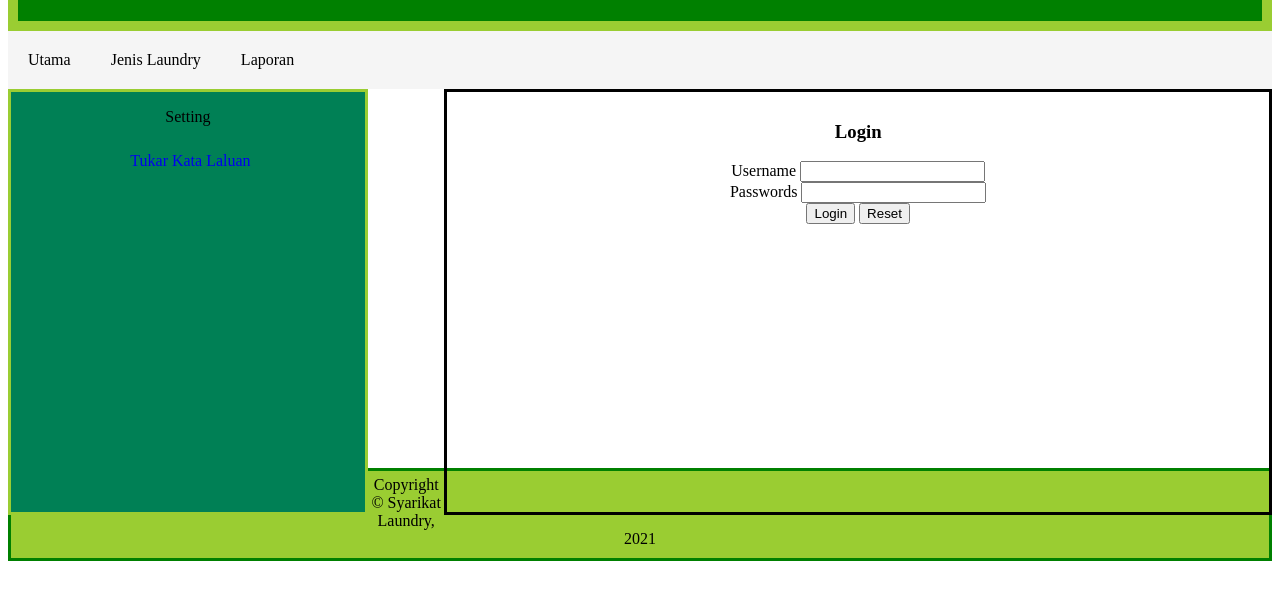
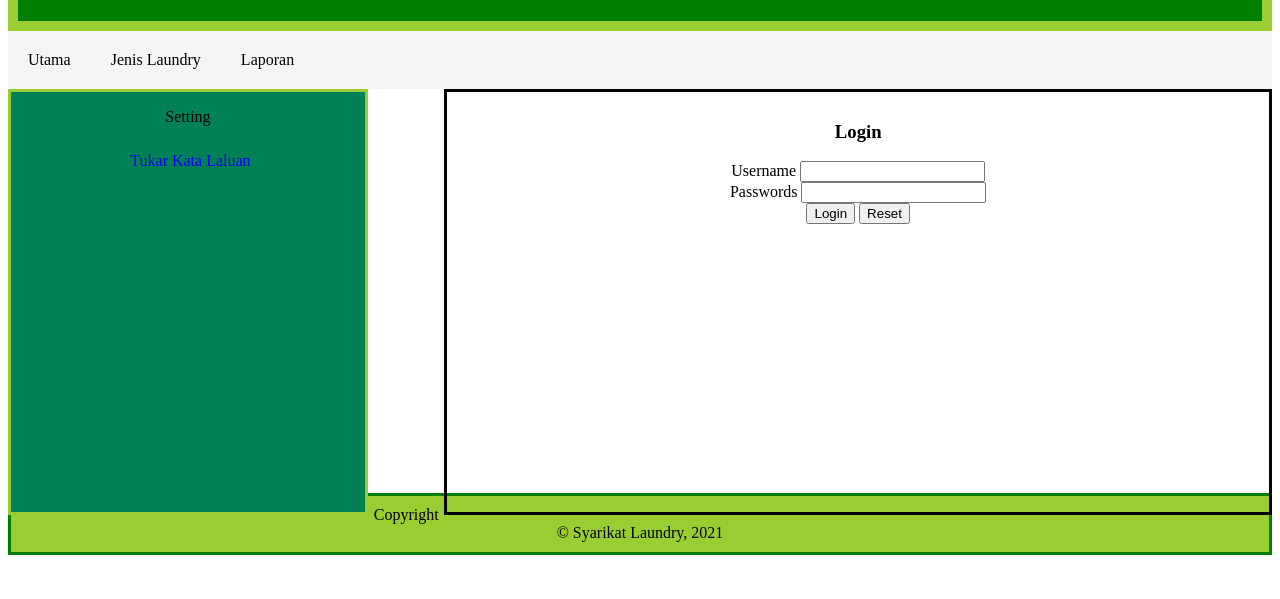
Before and after one commit to frizzdynnn/LATIH_TUBI_3, a plain HTML site: page index.html in a window 1280 px wide. Shown: the part 117-716 px from the top of the page. Drawn offline with Linux system fonts and the light colour scheme.

Commit message:
Update index.html

```diff
--- a/index.html
+++ b/index.html
@@ -84,8 +84,7 @@
 			border-color: green;
 			background-color: yellowgreen;
 			padding: 10px;
-			padding-top: 5px;
-			margin-top: 30%;
+			margin-top: 32%;
 		}
 	</style>
 </head>
```
